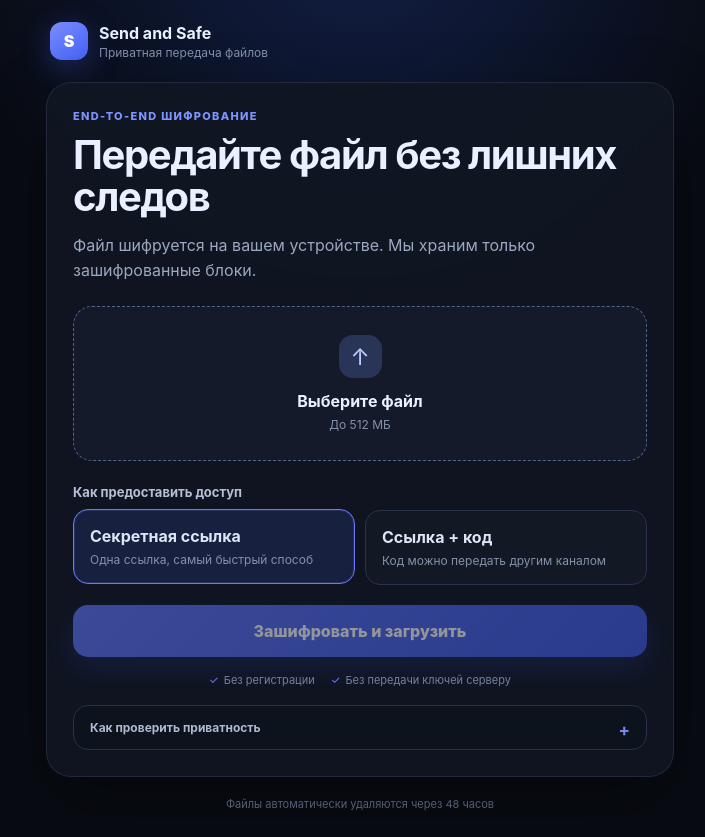
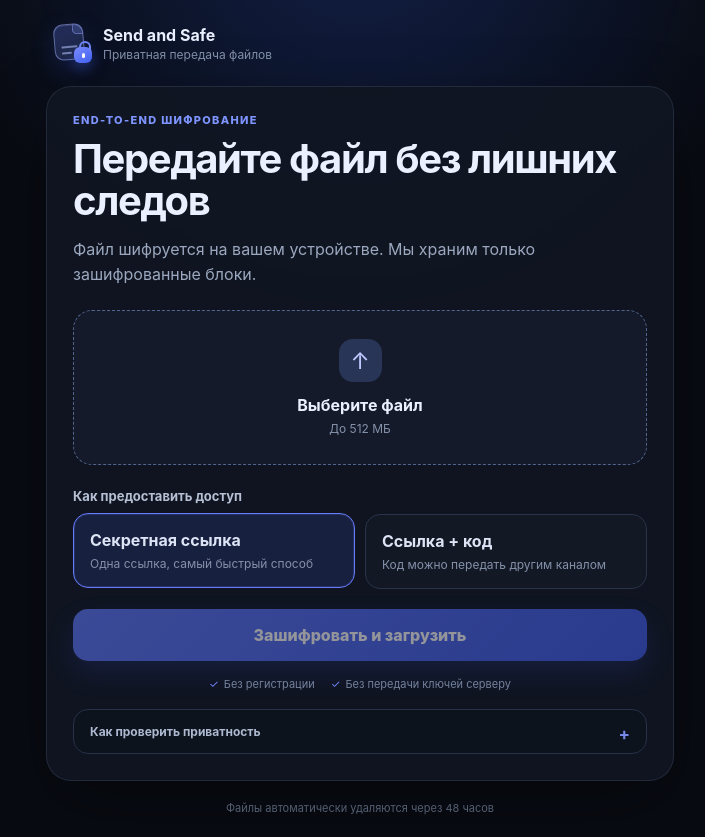
Before and after one commit to Neumann96/Send-and-safe, a React (Vite) app in the folder web/: page / in a window 1280 px wide. Shown: the whole page, without its empty margins (280-985 px from the left). Built offline with nearby package versions, Linux system fonts and the light colour scheme.

Commit message:
Replace brand mark with secure file icon

```diff
--- a/web/src/App.tsx
+++ b/web/src/App.tsx
@@ -50,7 +50,13 @@ export default function App() {
   return (
     <main className="shell">
       <header className="brand">
-        <span className="brand-mark">S</span>
+        <span className="brand-file" aria-hidden="true">
+          <i className="brand-file-sheet">
+            <b />
+            <b />
+          </i>
+          <i className="brand-file-lock" />
+        </span>
         <div>
           <strong>Send and Safe</strong>
           <small>Приватная передача файлов</small>
--- a/web/src/styles.css
+++ b/web/src/styles.css
@@ -68,6 +68,89 @@ button:disabled {
   background: linear-gradient(145deg, #7b8cff, #4362f5);
   box-shadow: 0 8px 30px rgba(70, 99, 245, 0.34);
   animation: brand-in 620ms cubic-bezier(0.2, 0.9, 0.2, 1) both;
+}
+
+.brand-file {
+  position: relative;
+  width: 42px;
+  height: 42px;
+  flex: 0 0 42px;
+  animation: brand-in 620ms cubic-bezier(0.2, 0.9, 0.2, 1) both;
+}
+
+.brand-file-sheet {
+  position: absolute;
+  top: 2px;
+  left: 4px;
+  width: 30px;
+  height: 36px;
+  padding: 17px 6px 0;
+  border: 1px solid rgba(157, 172, 255, 0.52);
+  border-radius: 9px;
+  background: linear-gradient(145deg, rgba(91, 112, 232, 0.3), rgba(34, 44, 75, 0.86));
+  box-shadow:
+    0 9px 24px rgba(52, 72, 187, 0.26),
+    inset 0 1px 0 rgba(255, 255, 255, 0.12);
+  transform: rotate(-5deg);
+}
+
+.brand-file-sheet::before {
+  position: absolute;
+  top: -1px;
+  right: -1px;
+  width: 10px;
+  height: 10px;
+  border-bottom: 1px solid rgba(157, 172, 255, 0.48);
+  border-left: 1px solid rgba(157, 172, 255, 0.48);
+  border-radius: 0 9px 0 5px;
+  background: rgba(126, 147, 255, 0.18);
+  content: "";
+}
+
+.brand-file-sheet b {
+  display: block;
+  height: 2px;
+  margin-top: 4px;
+  border-radius: 2px;
+  background: rgba(188, 199, 255, 0.56);
+}
+
+.brand-file-sheet b:last-child {
+  width: 65%;
+}
+
+.brand-file-lock {
+  position: absolute;
+  right: 0;
+  bottom: 1px;
+  width: 18px;
+  height: 16px;
+  border-radius: 6px;
+  background: linear-gradient(145deg, #7b8cff, #4362f5);
+  box-shadow: 0 5px 13px rgba(67, 98, 245, 0.38);
+}
+
+.brand-file-lock::before {
+  position: absolute;
+  top: -6px;
+  left: 5px;
+  width: 8px;
+  height: 8px;
+  border: 2px solid #7185f8;
+  border-bottom: 0;
+  border-radius: 6px 6px 0 0;
+  content: "";
+}
+
+.brand-file-lock::after {
+  position: absolute;
+  top: 6px;
+  left: 8px;
+  width: 3px;
+  height: 5px;
+  border-radius: 3px;
+  background: white;
+  content: "";
 }
 
 .brand strong, .brand small {
```
